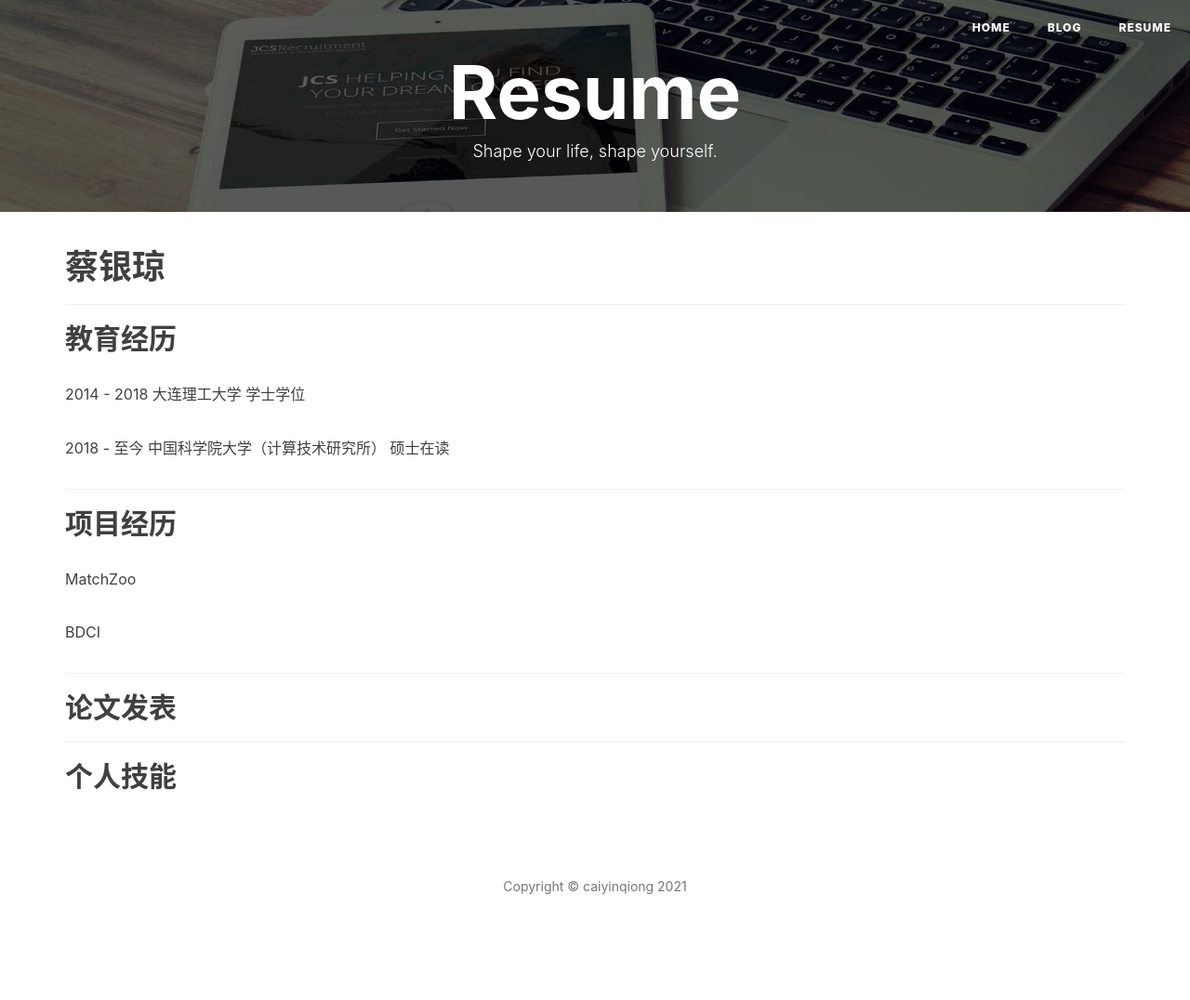
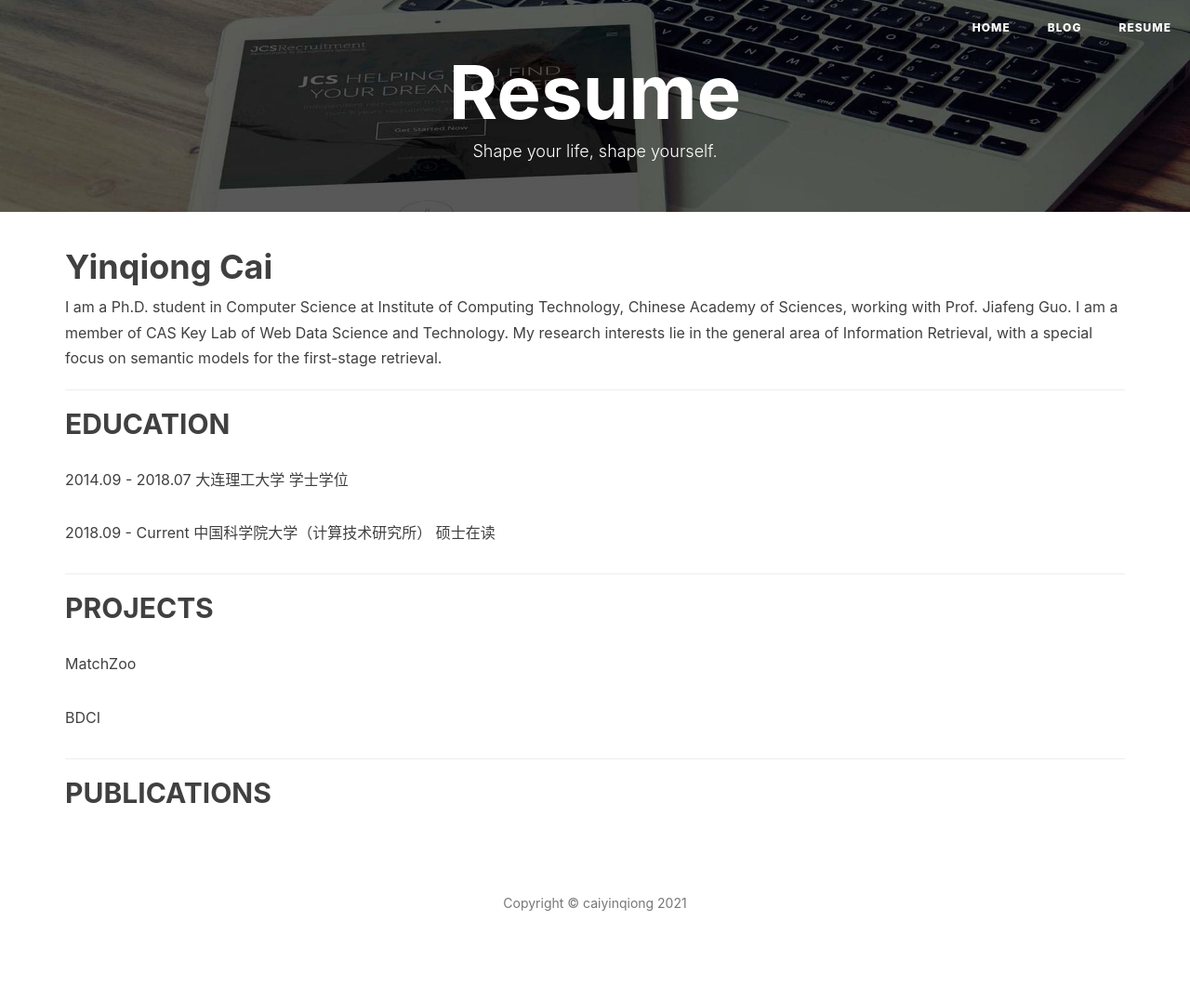
Before and after one commit to caiyinqiong/caiyinqiong.github.io, a Jekyll site: the page built from resume.html, in a window 1280 px wide. Shown: the whole page at 93% size. Built offline with Jekyll 4.4.1, drawn with Linux system fonts in a browser that asks for light colours; nearby versions of some CDN libraries; comment, search, counter and statistics services are not loaded.

Commit message:
Update resume.html

```diff
--- a/resume.html
+++ b/resume.html
@@ -24,32 +24,26 @@
 <!-- Chinese Version -->
 <div class="container">
 
-<h1>蔡银琼</h1>
-
+<h1>Yinqiong Cai</h1>
+    I am a Ph.D. student in Computer Science at Institute of Computing Technology, Chinese Academy of Sciences, working with Prof. Jiafeng Guo. I am a member of CAS Key Lab of Web Data Science and Technology. My research interests lie in the general area of Information Retrieval, with a special focus on semantic models for the first-stage retrieval.
 <section>
     <hr>
-    <h2>教育经历</h2>
+    <h2>EDUCATION</h2>
 
-<p> 2014 - 2018    大连理工大学      学士学位  </p>
-<p> 2018 - 至今     中国科学院大学（计算技术研究所）  硕士在读 </p>
+<p> 2014.09 - 2018.07    大连理工大学      学士学位  </p>
+<p> 2018.09 - Current     中国科学院大学（计算技术研究所）  硕士在读 </p>
 </section>
 
 <section>
     <hr>
-    <h2>项目经历</h2>
+    <h2>PROJECTS</h2>
 <p> MatchZoo  </p>
 <p>  BDCI  </p>
 </section>
 
 <section>
     <hr>
-    <h2>论文发表</h2>
-</section>
-
-
-<section>
-    <hr>
-    <h2>个人技能</h2>
+    <h2>PUBLICATIONS</h2>
 </section>
 
 
```
